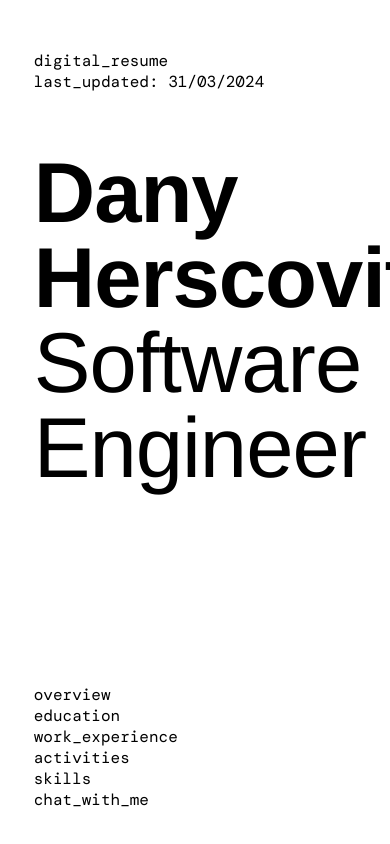
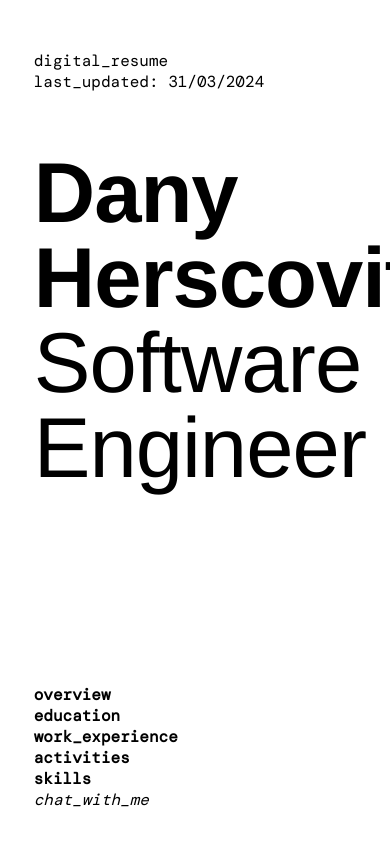
Before and after one commit to danyhersco/digital-resume, a React (Create React App) app: page / in a window 390 px wide. Shown: the top 844 px of the page. Built offline with nearby package versions, Linux system fonts and the light colour scheme.

Commit message:
disable chat-with-me in navigation bar and made the latter responsive

```diff
--- a/src/App.tsx
+++ b/src/App.tsx
@@ -19,7 +19,7 @@ function App() {
       <section id="work_experience"><WorkExperience/></section>
       <section id="activities"><Activities/></section>
       <section id="skills"><Skills/></section>
-      <section id="chat_with_me"><Chat/></section>
+      {/* <section id="chat_with_me"><Chat/></section> */}
     </div>
   );
 }
--- a/src/components/NavigationBar.css
+++ b/src/components/NavigationBar.css
@@ -17,3 +17,12 @@
   color: black;
   text-decoration: none;
 }
+
+.navigation-bar a:hover,
+.navigation-bar a.active {
+  font-weight: bold;
+}
+
+.unavailable-section {
+  font-style: italic;
+}
--- a/src/components/NavigationBar.tsx
+++ b/src/components/NavigationBar.tsx
@@ -1,8 +1,36 @@
-import React from 'react';
+import React, { useEffect } from 'react';
 import './NavigationBar.css';
 
 
 const NavigationBar: React.FC = () => {
+  useEffect(() => {
+    const sections = document.querySelectorAll('section');
+
+    const observer = new IntersectionObserver(
+      (entries) => {
+        entries.forEach((entry) => {
+          const id = entry.target.getAttribute('id');
+          const navLink = document.querySelector(`.navigation-bar a[href="#${id}"]`);
+
+          if (entry.isIntersecting) {
+            navLink?.classList.add('active');
+          } else {
+            navLink?.classList.remove('active');
+          }
+        });
+      },
+      { threshold: 0.5 }
+    );
+
+    sections.forEach((section) => {
+      observer.observe(section);
+    });
+
+    return () => {
+      observer.disconnect();
+    };
+  }, []);
+
   return(
     <nav className="navigation-bar">
       <ul>
@@ -11,7 +39,7 @@ const NavigationBar: React.FC = () => {
         <li><a href="#work_experience">work_experience</a></li>
         <li><a href="#activities">activities</a></li>
         <li><a href="#skills">skills</a></li>
-        <li><a href="#chat_with_me">chat_with_me</a></li>
+        <li className="unavailable-section">chat_with_me</li>
       </ul>
     </nav>
   )
```
